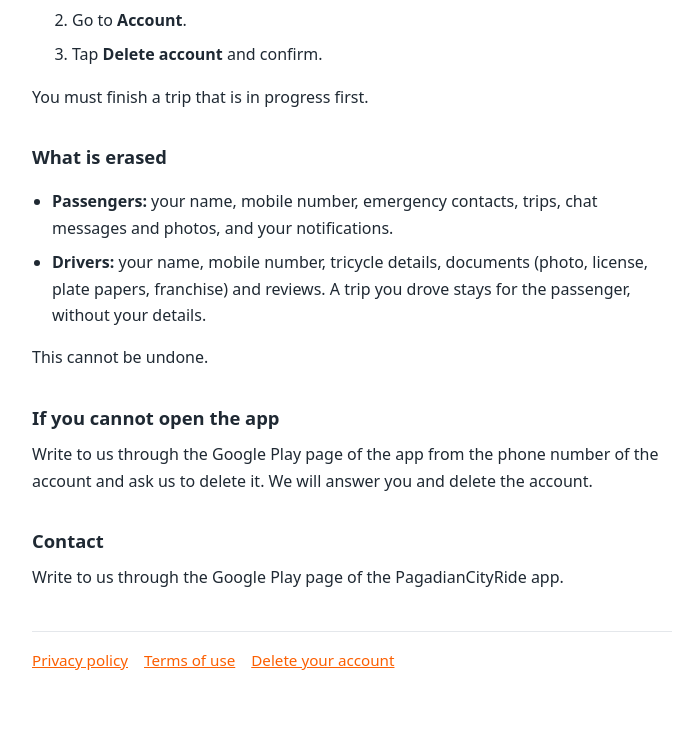
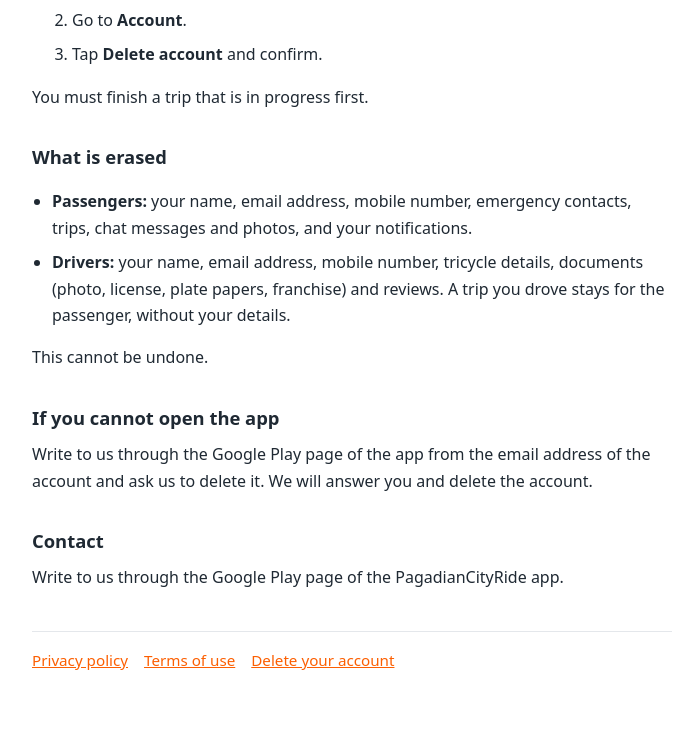
Before and after one commit to jeffersonbalde/PagadianCityRide-server, a Laravel app: page /account-deletion in a window 1280 px wide. Shown: the part 240-977 px from the top of the page, without its empty margins (288-983 px from the left). Run offline with Laravel 12, Linux system fonts and the light colour scheme.

Commit message:
Say in the privacy pages that the email is used to sign in
Co-Authored-By: Claude Sonnet 5.5 <noreply@anthropic.com>

```diff
--- a/resources/views/legal/account-deletion.blade.php
+++ b/resources/views/legal/account-deletion.blade.php
@@ -15,8 +15,8 @@
 
     <h2>What is erased</h2>
     <ul>
-        <li><strong>Passengers:</strong> your name, mobile number, emergency contacts, trips, chat messages and photos, and your notifications.</li>
-        <li><strong>Drivers:</strong> your name, mobile number, tricycle details, documents (photo, license, plate papers, franchise) and reviews. A trip you drove stays for the passenger, without your details.</li>
+        <li><strong>Passengers:</strong> your name, email address, mobile number, emergency contacts, trips, chat messages and photos, and your notifications.</li>
+        <li><strong>Drivers:</strong> your name, email address, mobile number, tricycle details, documents (photo, license, plate papers, franchise) and reviews. A trip you drove stays for the passenger, without your details.</li>
     </ul>
     <p>This cannot be undone.</p>
 
@@ -27,6 +27,6 @@
         @else
             Write to us through the Google Play page of the app
         @endif
-        from the phone number of the account and ask us to delete it. We will answer you and delete the account.
+        from the email address of the account and ask us to delete it. We will answer you and delete the account.
     </p>
 @endsection
--- a/resources/views/legal/privacy.blade.php
+++ b/resources/views/legal/privacy.blade.php
@@ -12,7 +12,7 @@
     <h2>What we collect</h2>
     <table>
         <tr><th>Who</th><th>What</th></tr>
-        <tr><td>Everyone</td><td>Your mobile number (to sign in), your name, the role you chose (passenger or driver), a token that lets us send notifications to your phone, and the code we text you to sign in.</td></tr>
+        <tr><td>Everyone</td><td>Your email address (to sign in) and the code we email you, your mobile number (typed in so a driver and a passenger can call each other, and not checked at first), your name, the role you chose (passenger or driver), a token that lets us send notifications to your phone, and the code we text you to sign in.</td></tr>
         <tr><td>Passengers</td><td>The pick-up point and the destination of each trip, the trip status and times, the note you write for the driver, your rating and review, chat messages and photos you send in a trip, reports you make, and the emergency contacts you add (name and mobile number).</td></tr>
         <tr><td>Drivers</td><td>Your photo, driver's license, tricycle plate papers and franchise (as photos), your tricycle and plate number, and your location while you are online.</td></tr>
     </table>
@@ -46,7 +46,8 @@
     <p>They handle data for us only to do their job:</p>
     <ul>
         <li><strong>DigitalOcean</strong> hosts our server, database and private file storage (in Singapore).</li>
-        <li><strong>Semaphore</strong> sends the text messages: sign-in codes, driver updates and emergency alerts. It receives the mobile number and the text.</li>
+        <li><strong>Google (Gmail)</strong> sends the emails: the sign-in code and the answer to a driver application. It receives the email address and the message.</li>
+        <li><strong>Semaphore</strong> sends the text messages: the emergency alerts to your emergency contacts, and later also the proof of your mobile number. It receives the mobile number and the text.</li>
         <li><strong>Expo</strong> delivers push notifications to your phone.</li>
         <li><strong>Google Maps</strong> draws the map on Android phones.</li>
         <li><strong>A road routing service based on OpenStreetMap data</strong> receives the pick-up and destination points to draw the road route.</li>
--- a/resources/views/legal/terms.blade.php
+++ b/resources/views/legal/terms.blade.php
@@ -16,7 +16,7 @@
 
     <h2>Your account</h2>
     <ul>
-        <li>Give your real mobile number and keep your sign-in codes to yourself.</li>
+        <li>Give your real email address and mobile number, and keep your sign-in codes to yourself.</li>
         <li>You are responsible for what happens in your account.</li>
         <li>You can delete your account at any time. See <a href="{{ route('legal.account-deletion') }}">how to delete your account</a>.</li>
     </ul>
```
